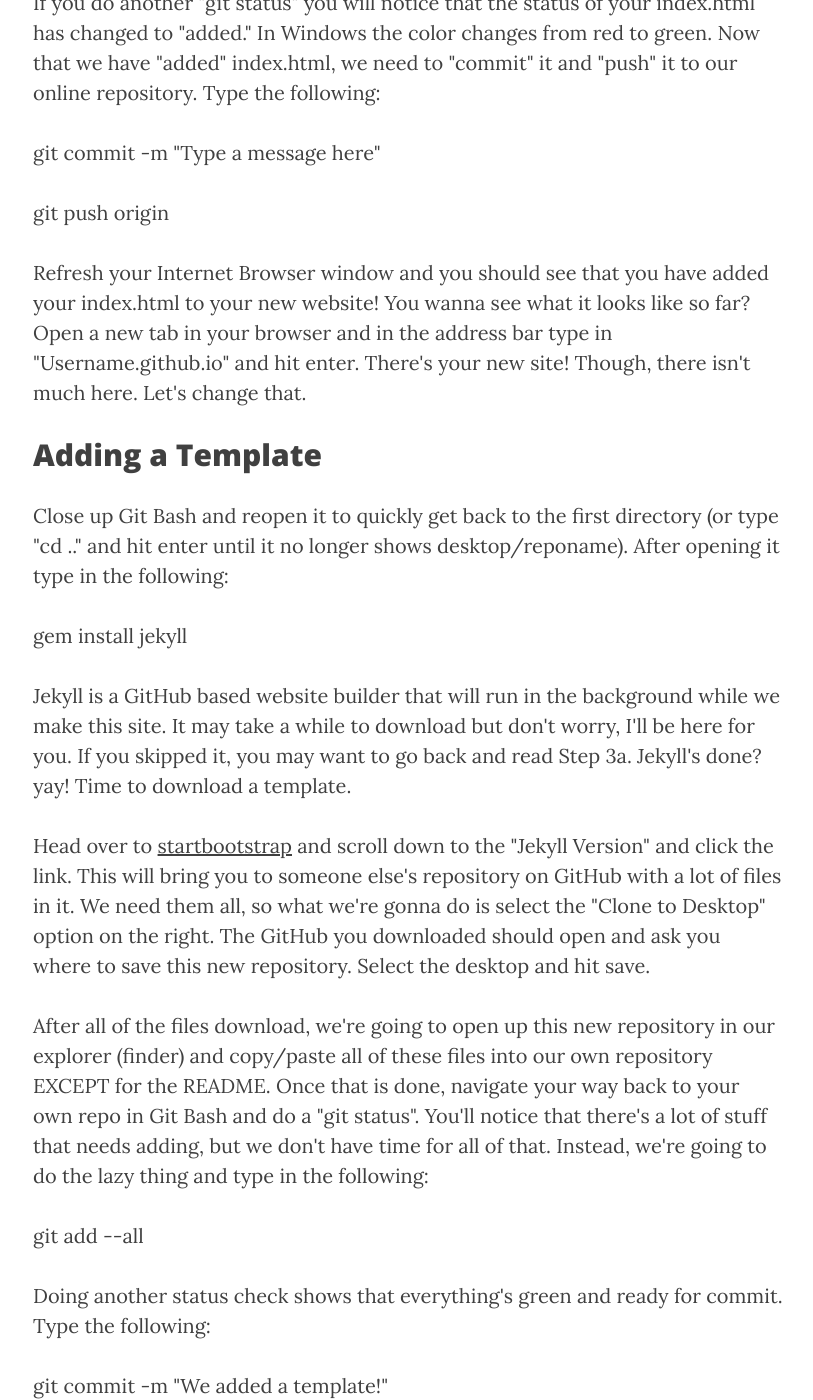
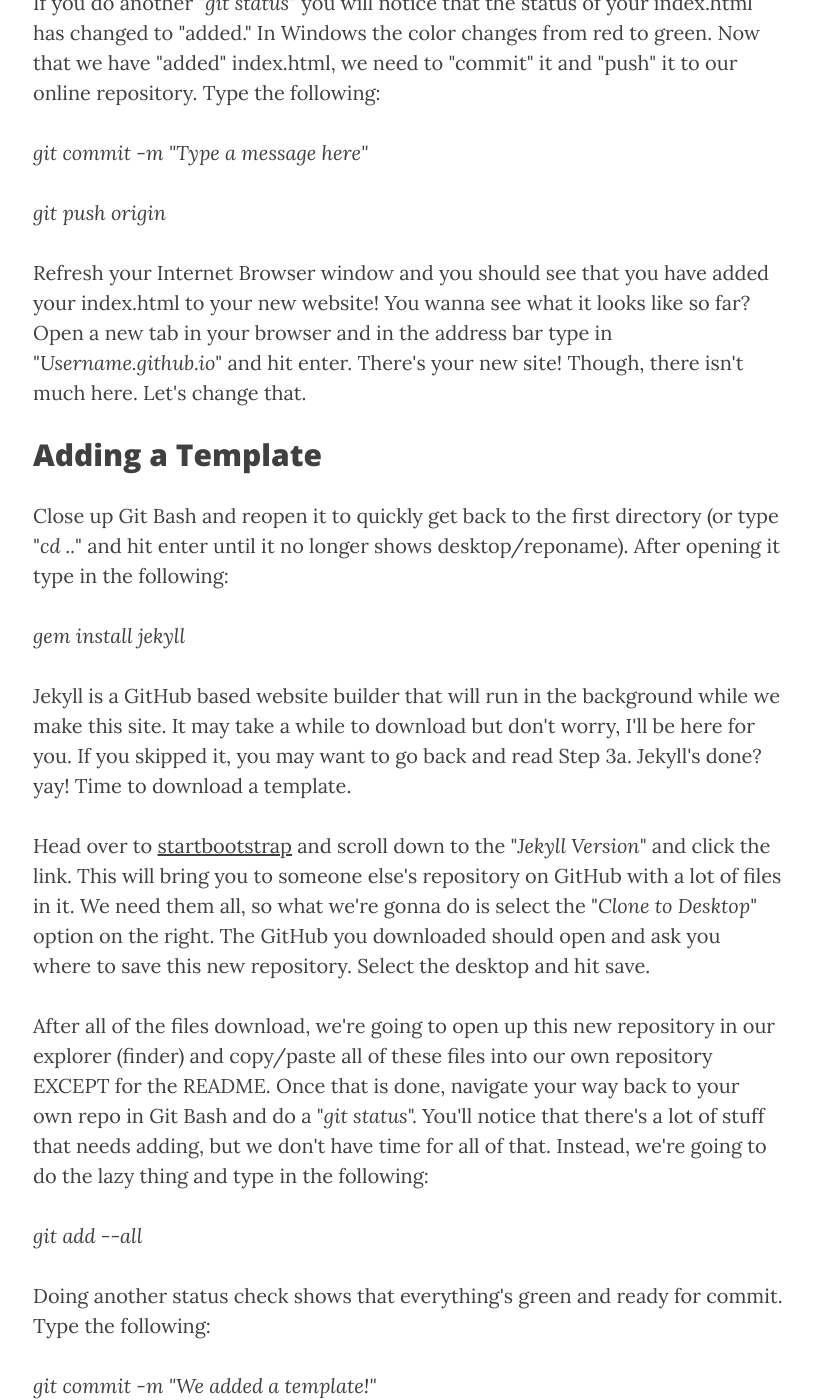
Before and after one commit to Algoritics/blog.algoritics.com, a Jekyll site: the page built from _posts/2015-06-24-my-first-post.markdown, in a window 1280 px wide and 1400 px high, scrolled down 5852 px. Shown: the whole window, without its empty margins (232-1045 px from the left). Built offline with Jekyll 4.4.1, drawn with Linux system fonts in a browser that asks for light colours; nearby versions of some CDN libraries; some of the changed text lies outside the part shown.

Commit message:
Fixing Fonts

```diff
--- a/_posts/2015-06-24-my-first-post.markdown
+++ b/_posts/2015-06-24-my-first-post.markdown
@@ -61,23 +61,23 @@ header-img: "img/img2-2.jpg"
 <p>Open up Sublime Text 2 and save this empty document as "index.html" into your repository folder. In Sublime Text 2, enter the following into your index.html file:</p>
 <p><textarea><h1>Hello World!</h1></textarea></p>
 <p>Now save the document and return to Git Bash. While in your repository (in Git Bash) type "ls" and hit enter, you should see your index.html file there! Now what we're going to type into Bash is VERY important.</p>
-<p>git status</p>
+<p><i>git status</i></p>
 <p>What that did was allow us to see what needs to be "added" in order to be "pushed" to GitHub. Don't worry what those terms mean for now if you don't already. I'll show you how to do this all very easily. Type the following.
-<p>git add index.html</p>
-<p>If you do another "git status" you will notice that the status of your index.html has changed to "added." In Windows the color changes from red to green. Now that we have "added" index.html, we need to "commit" it and "push" it to our online repository. Type the following:</p>
-<p>git commit -m "Type a message here"</p>
-<p>git push origin</p>
-<p>Refresh your Internet Browser window and you should see that you have added your index.html to your new website! You wanna see what it looks like so far? Open a new tab in your browser and in the address bar type in "Username.github.io" and hit enter. There's your new site! Though, there isn't much here. Let's change that.</p>
+<p><i>git add index.html</i></p>
+<p>If you do another "<i>git status</i>" you will notice that the status of your index.html has changed to "added." In Windows the color changes from red to green. Now that we have "added" index.html, we need to "commit" it and "push" it to our online repository. Type the following:</p>
+<p><i>git commit -m "Type a message here"</i></p>
+<p><i>git push origin</i></p>
+<p>Refresh your Internet Browser window and you should see that you have added your index.html to your new website! You wanna see what it looks like so far? Open a new tab in your browser and in the address bar type in "<i>Username.github.io</i>" and hit enter. There's your new site! Though, there isn't much here. Let's change that.</p>
 <h2 class="selection-heading">Adding a Template</h2>
-	<p>Close up Git Bash and reopen it to quickly get back to the first directory (or type "cd .." and hit enter until it no longer shows desktop/reponame). After opening it type in the following:</p>
-		<p>gem install jekyll</p>
+	<p>Close up Git Bash and reopen it to quickly get back to the first directory (or type "<i>cd ..</i>" and hit enter until it no longer shows desktop/reponame). After opening it type in the following:</p>
+		<p><i>gem install jekyll</i></p>
 			<p>Jekyll is a GitHub based website builder that will run in the background while we make this site. It may take a while to download but don't worry, I'll be here for you. If you skipped it, you may want to go back and read Step 3a. Jekyll's done? yay! Time to download a template.</p>
-				<p>Head over to <a href="http://startbootstrap.com/template-overviews/clean-blog/" target="_blank">startbootstrap</a> and scroll down to the "Jekyll Version" and click the link. This will bring you to someone else's repository on GitHub with a lot of files in it. We need them all, so what we're gonna do is select the "Clone to Desktop" option on the right. The GitHub you downloaded should open and ask you where to save this new repository. Select the desktop and hit save.</p>
-					<p>After all of the files download, we're going to open up this new repository in our explorer (finder) and copy/paste all of these files into our own repository EXCEPT for the README. Once that is done, navigate your way back to your own repo in Git Bash and do a "git status". You'll notice that there's a lot of stuff that needs adding, but we don't have time for all of that. Instead, we're going to do the lazy thing and type in the following:</p>
-						<p>git add --all</p>
+				<p>Head over to <a href="http://startbootstrap.com/template-overviews/clean-blog/" target="_blank">startbootstrap</a> and scroll down to the "<i>Jekyll Version</i>" and click the link. This will bring you to someone else's repository on GitHub with a lot of files in it. We need them all, so what we're gonna do is select the "<i>Clone to Desktop</i>" option on the right. The GitHub you downloaded should open and ask you where to save this new repository. Select the desktop and hit save.</p>
+					<p>After all of the files download, we're going to open up this new repository in our explorer (finder) and copy/paste all of these files into our own repository EXCEPT for the README. Once that is done, navigate your way back to your own repo in Git Bash and do a "<i>git status</i>". You'll notice that there's a lot of stuff that needs adding, but we don't have time for all of that. Instead, we're going to do the lazy thing and type in the following:</p>
+						<p><i>git add --all</i></p>
 							<p>Doing another status check shows that everything's green and ready for commit. Type the following:</p>
-								<p>git commit -m "We added a template!"</p>
-									<p>git push origin</p>
+								<p><i>git commit -m "We added a template!"</i></p>
+									<p><i>git push origin</i></p>
 										<p>This may take a little while to push, but there's a lot of stuff you just added! After the push is done, go back into your browser and type in your url again (or refresh the page if it's still open) and marvel at your new website!
 	<h2 class="selection-heading">You're Done!</h2>
 <p>Congrats! You made a random blog about nothing! Now it's time to make it your own. Here are some tips:</p>
```
